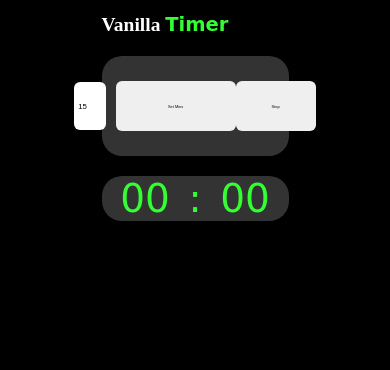
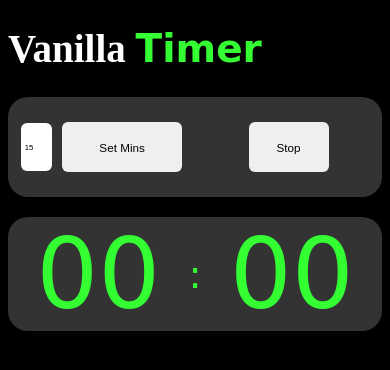
Before and after one commit to rug3y/VanillaPomodoro, a plain HTML site: page index.html in a window 390 px wide. Drawn offline with Linux system fonts and the light colour scheme; a web font is replaced by a local one.

Commit message:
Update CSS to look beter on mobile

```diff
--- a/index.html
+++ b/index.html
@@ -138,6 +138,25 @@
     .spacer {
       font-size: 10vw;
     }
+
+    @media screen and (max-width: 900px) {
+      .header h1 {
+        font-size: 10vw;
+      }
+
+      .header, .controls, .timer {
+        width: 100%;
+      }
+
+      .minutes, .seconds {
+        font-size: 25vw;
+      }
+
+      .controls button {
+        font-size: 3vw;
+      }
+    }
+
   </style>
 
   <script>
```
